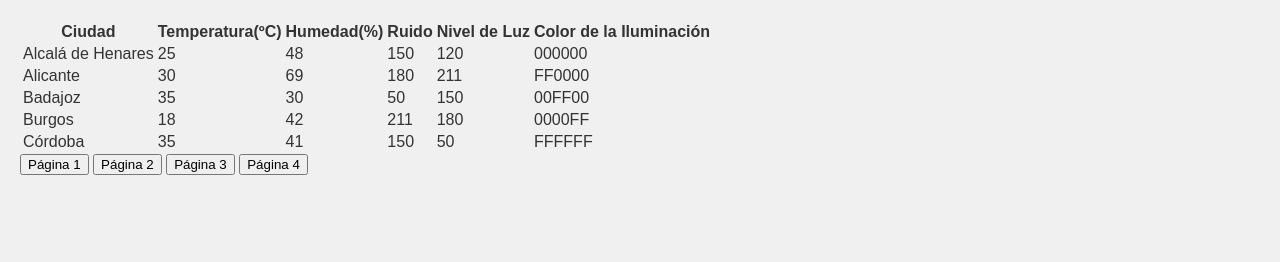
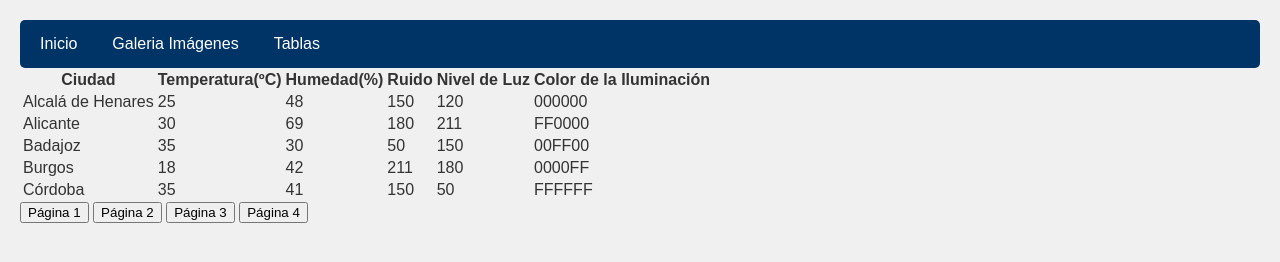
Before and after one commit to javiersalst/pweb3, a plain HTML site: page tablas.html in a window 1280 px wide. Drawn offline with nearby package versions, Linux system fonts and the light colour scheme.

Commit message:
estrucutra web

```diff
--- a/tablas.html
+++ b/tablas.html
@@ -7,6 +7,15 @@
   <link rel="stylesheet" href="./estilo.css">
 </head>
 <body>
+  <div class="barra-menu">
+    <nav>
+      <ul>
+        <li><a href="index.html">Inicio</a></li>
+        <li><a href="galeria.html">Galeria Imágenes</a></li>
+        <li><a href="tablas.html">Tablas</a></li>
+      </ul>
+    </nav>
+  </div>
   <div class="contenedor-tablas">
     <div id="pagina1" class="pagina">
       <table>
```
